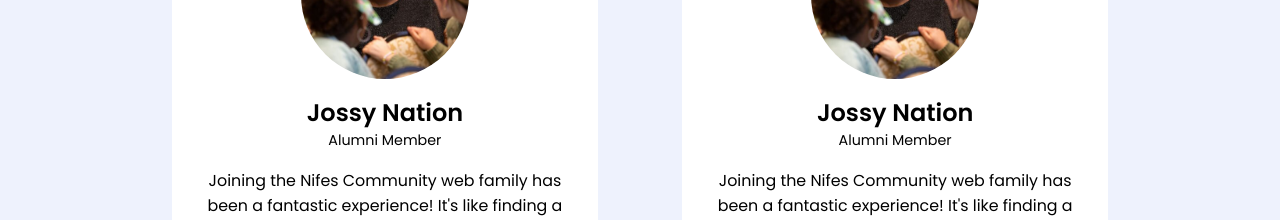
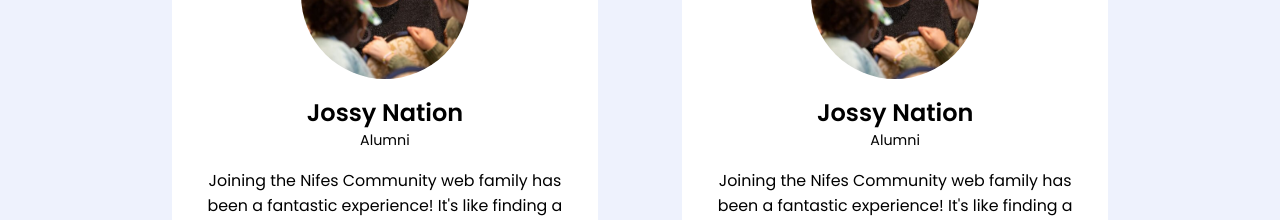
Before and after one commit to Jossy1238/nifes, a React (Vite) app: page / in a window 1280 px wide. Shown: the part 2920-3140 px from the top of the page. Built offline with nearby package versions, Linux system fonts and the light colour scheme; no server answers.

Commit message:
New Update

```diff
--- a/src/pages/Home.jsx
+++ b/src/pages/Home.jsx
@@ -119,7 +119,7 @@ function Home(props) {
                                 <img src="/hero.png" alt="" className="alumni__rounded cover rounded-full" />
                                 <div className='my-1'>
                                     <h5 className='text-xl font-600'>Jossy Nation</h5>
-                                    <div>Alumni Member</div>
+                                    <div>Alumni</div>
                                 </div>
                                 <p>
                                 Joining the Nifes Community web family has been a fantastic experience! It's like finding a digital home where I can connect with fellow alumni, stay updated on news and events, and be part of a vibrant online community. Nifes Community has made it easy for me to stay engaged and connected, and I'm excited to be a part of this wonderful online family.
```
